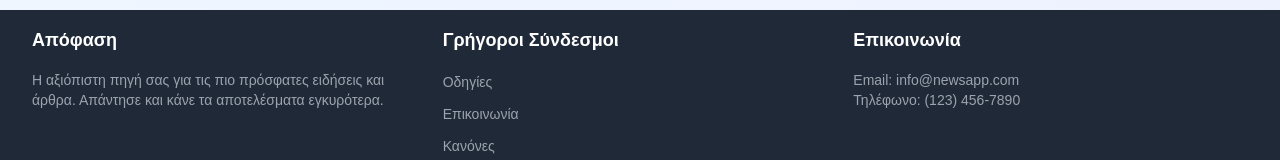
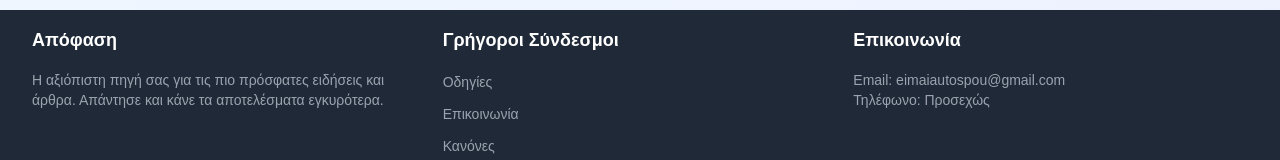
Before and after one commit to Antoniskp/appofasiv8, a Next.js app: page /contact in a window 1280 px wide. Shown: the part 1167-1327 px from the top of the page. Built offline with nearby package versions, Linux system fonts and the light colour scheme.

Commit message:
Update contact information in Footer component

```diff
--- a/components/Footer.js
+++ b/components/Footer.js
@@ -46,10 +46,10 @@ export default function Footer() {
           <div>
             <h3 className="text-lg font-semibold mb-4">Επικοινωνία</h3>
             <p className="text-gray-400 text-sm">
-              Email: info@newsapp.com
+              Email: eimaiautospou@gmail.com
             </p>
             <p className="text-gray-400 text-sm">
-              Τηλέφωνο: (123) 456-7890
+              Τηλέφωνο: Προσεχώς
             </p>
           </div>
         </div>
```
